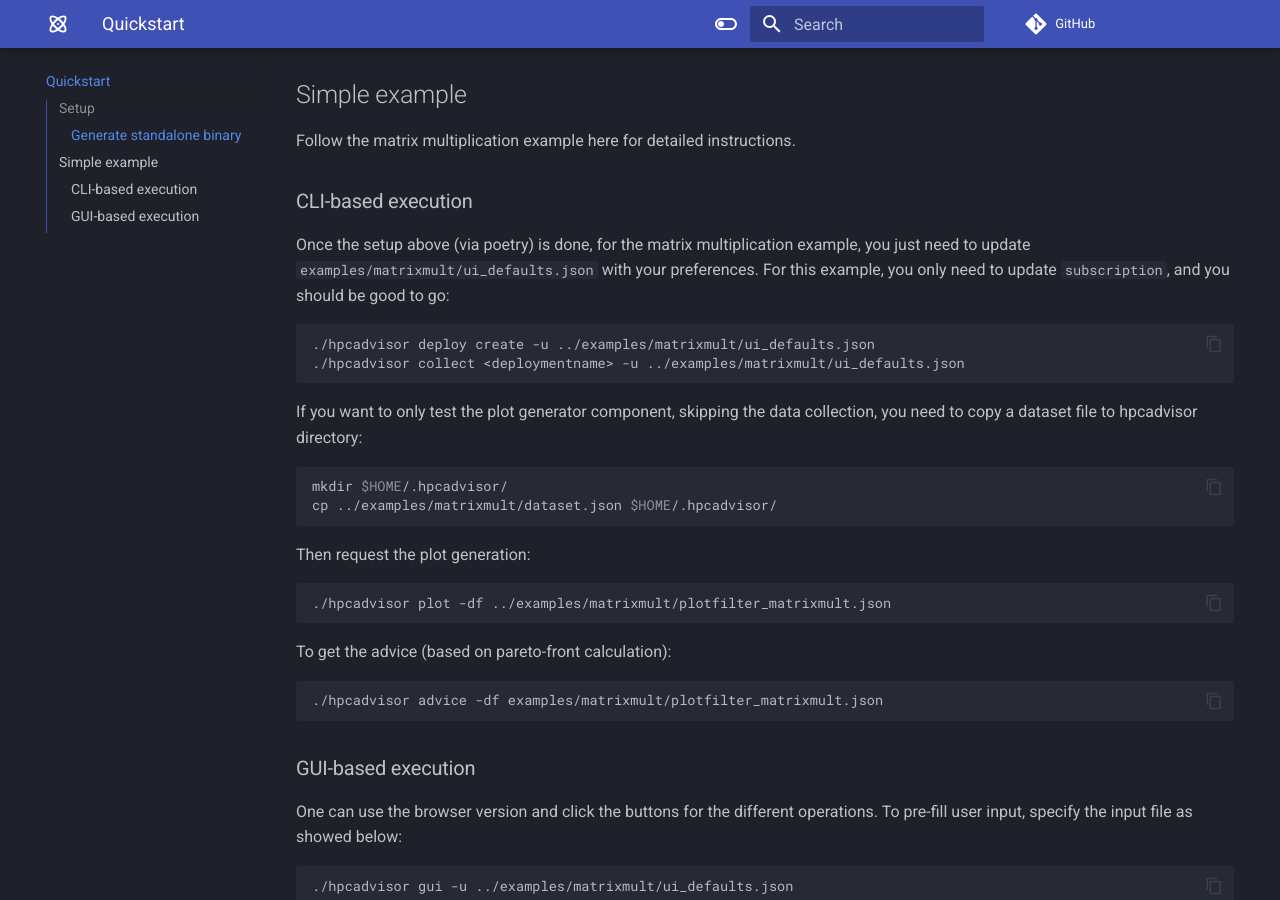
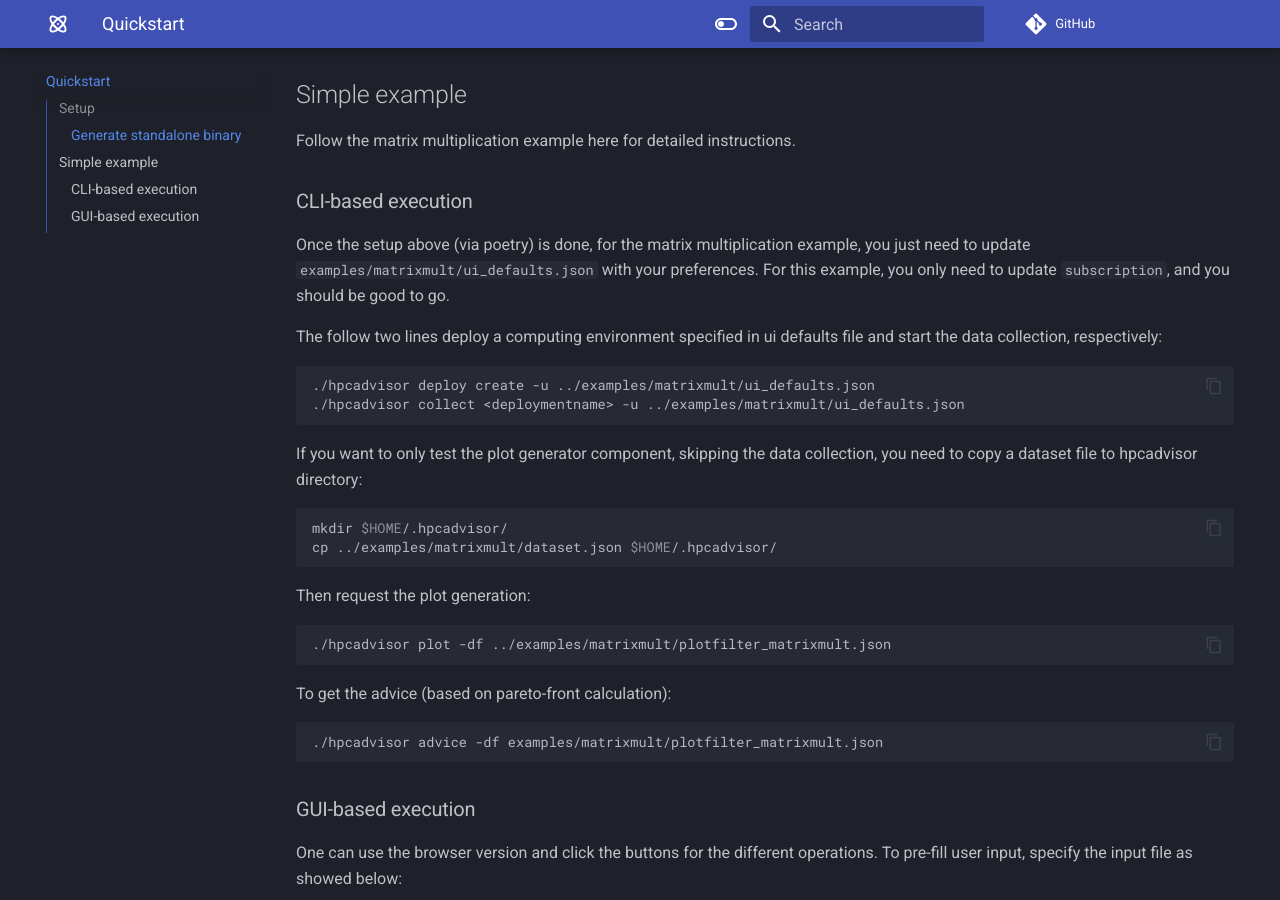
Before and after one commit to Azure/hpcadvisor, an MkDocs documentation site: the page built from docs/quickstart.md, in a window 1280 px wide and 900 px high, scrolled down 769 px. Built offline with MkDocs 1.6.1 and Material for MkDocs 9.7.7, drawn with Linux system fonts in a browser that asks for light colours; comment, search, counter and statistics services are not loaded.

Commit message:
update quickstart

````diff
--- a/docs/quickstart.md
+++ b/docs/quickstart.md
@@ -44,7 +44,10 @@ Follow the matrix multiplication example here for detailed instructions.
 Once the setup above (via poetry) is done, for the matrix multiplication
 example, you just need to update `examples/matrixmult/ui_defaults.json` with
 your preferences. For this example, you only need to update `subscription`,
-and you should be good to go:
+and you should be good to go.
+
+The follow two lines deploy a computing environment specified in ui defaults
+file and start the data collection, respectively:
 
 ```bash
 ./hpcadvisor deploy create -u ../examples/matrixmult/ui_defaults.json
````
